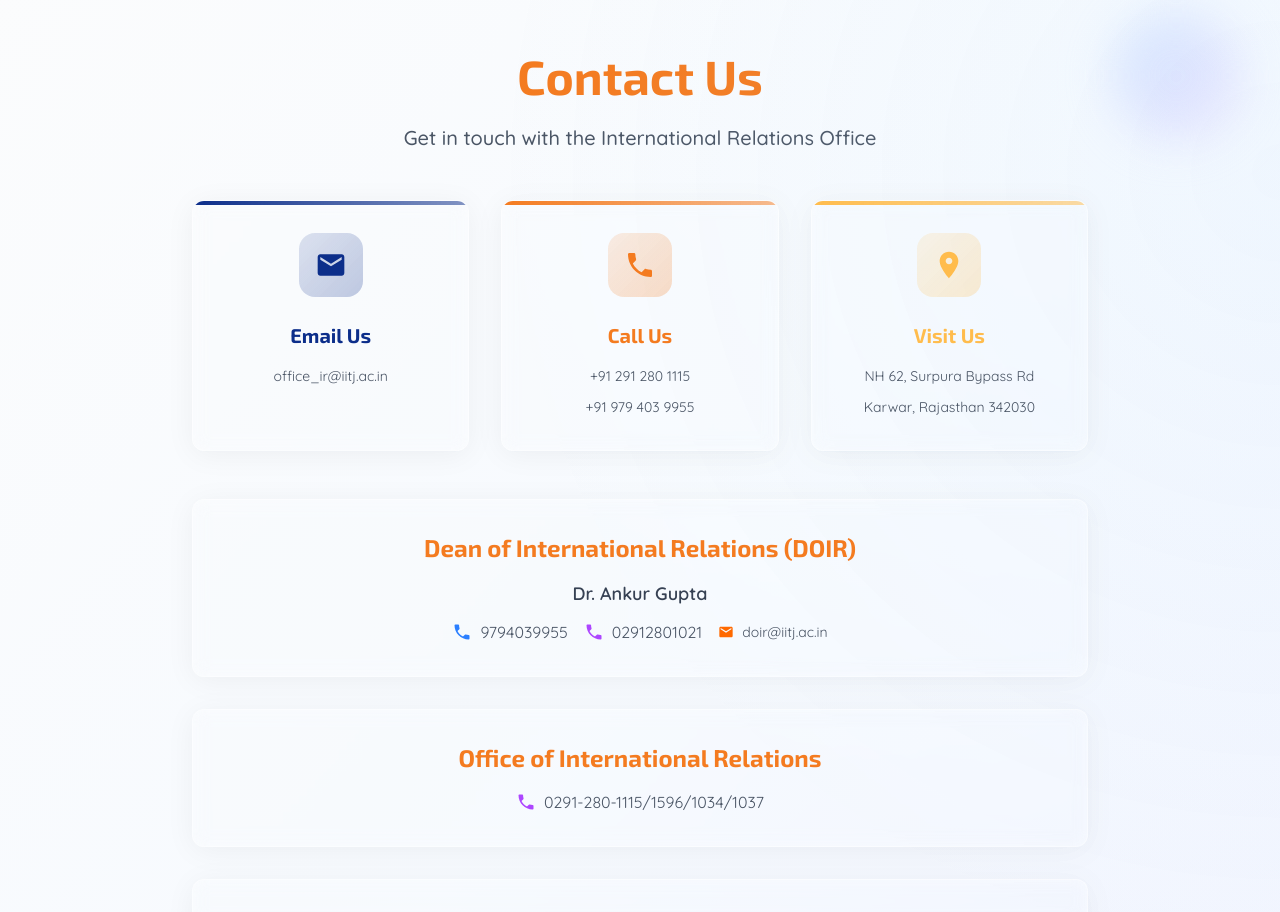
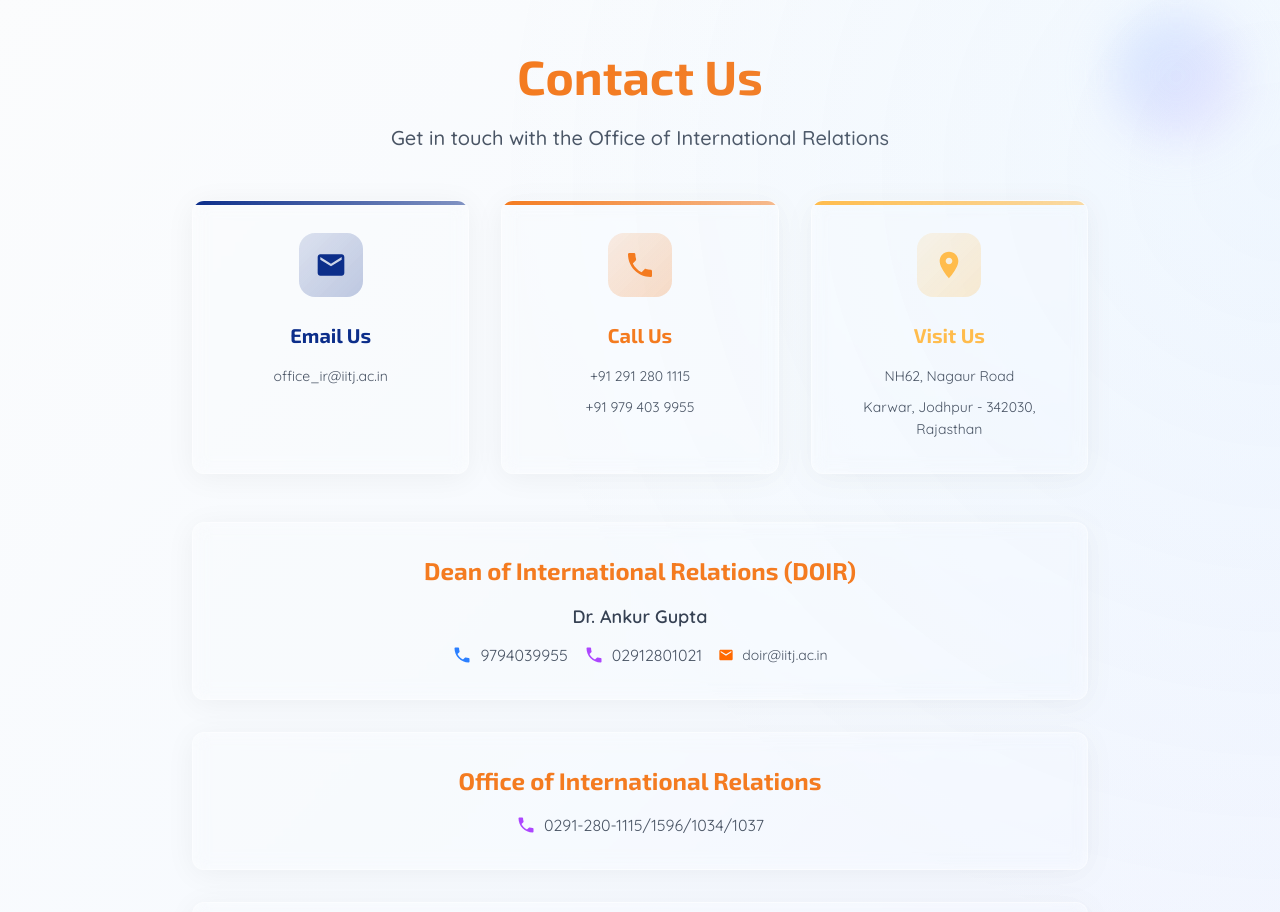
Before and after one commit to harshitsaini17/ir-conclave, a Next.js app in the folder frontend/: page / in a window 1280 px wide. Shown: the part 7860-8772 px from the top of the page. Built offline with nearby package versions, Linux system fonts and the light colour scheme.

Commit message:
refactor: update contact details and office name for accuracy in ContactUs component

```diff
--- a/frontend/src/components/ContactUs.tsx
+++ b/frontend/src/components/ContactUs.tsx
@@ -68,7 +68,7 @@
               variants={itemVariants}
               transition={{ duration: 0.6, ease: [0.4, 0, 0.2, 1], delay: 0.2 }}
             >
-              Get in touch with the International Relations Office
+              Get in touch with the Office of International Relations
             </motion.p>
           </motion.div>
 
@@ -97,7 +97,7 @@
               {
                 icon: "location",
                 title: "Visit Us",
-                details: ["NH 62, Surpura Bypass Rd", "Karwar, Rajasthan 342030"],
+                details: ["NH62, Nagaur Road", "Karwar, Jodhpur - 342030, Rajasthan"],
                 color: "#FFBC4C",
                 path: "M12 2C8.13 2 5 5.13 5 9c0 5.25 7 13 7 13s7-7.75 7-13c0-3.87-3.13-7-7-7zm0 9.5c-1.38 0-2.5-1.12-2.5-2.5s1.12-2.5 2.5-2.5 2.5 1.12 2.5 2.5-1.12 2.5-2.5 2.5z",
                 action: "https://maps.google.com/?q=Indian+Institute+of+Technology+Jodhpur"
```
